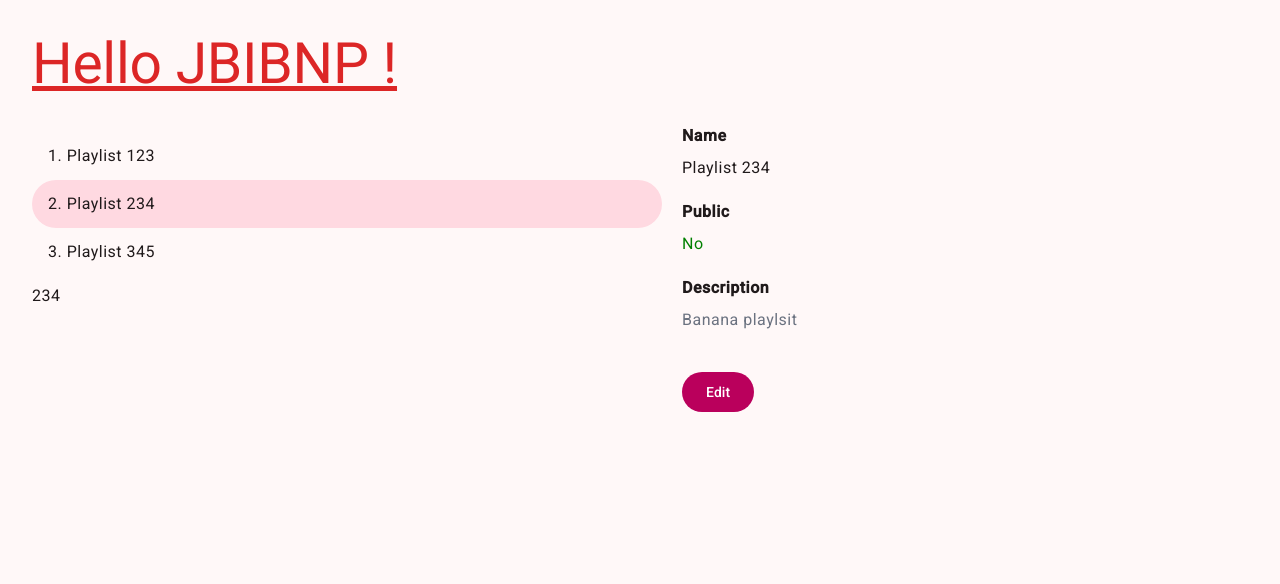
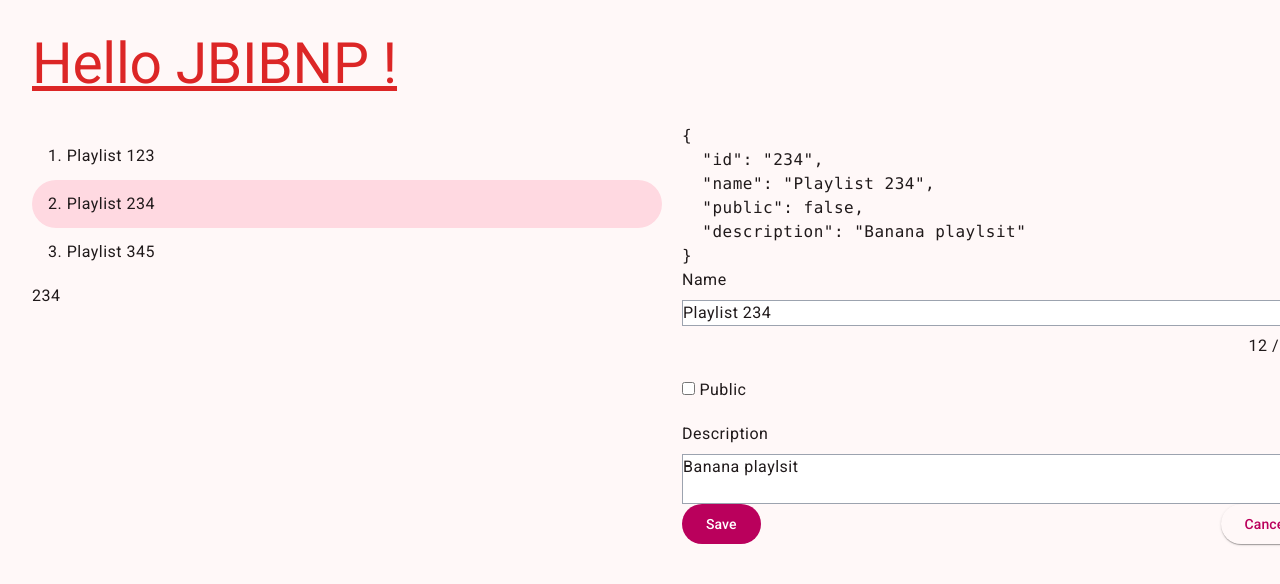
Before and after one commit to ev45ive/jbi-bnp-angular, an Angular app: page /playlists in a window 1280 px wide. Both pictures are taken after a click on the button "Edit". Shown: the top 584 px of the page. Built offline with nearby package versions, Linux system fonts and the light colour scheme.

Commit message:
Input/Output

```diff
--- a/src/app/playlists/components/playlist-details/playlist-details.component.html
+++ b/src/app/playlists/components/playlist-details/playlist-details.component.html
@@ -50,5 +50,5 @@
 </div>
 
 <div class="flex justify-between w-full">
-  <button mat-flat-button (click)="0">Edit</button>
+  <button mat-flat-button (click)="editClick()">Edit</button>
 </div>
--- a/src/app/playlists/components/playlist-details/playlist-details.component.ts
+++ b/src/app/playlists/components/playlist-details/playlist-details.component.ts
@@ -1,4 +1,4 @@
-import { Component, Input } from '@angular/core';
+import { Component, EventEmitter, Input, Output } from '@angular/core';
 import { Playlist } from '../../../core/model/Playlist';
 
 @Component({
@@ -8,9 +8,11 @@ import { Playlist } from '../../../core/model/Playlist';
 })
 export class PlaylistDetailsComponent {
 
-  // @Input('playlist') playlist: Playlist | undefined;
+  @Input({ required: true }) playlist!: Playlist;
 
-  // @Input() playlist!: Playlist ;
+  @Output() edit = new EventEmitter<Playlist['id']>();
 
-  @Input({ required: true }) playlist!: Playlist;
+  editClick(){
+    this.edit.emit(this.playlist.id)
+  }
 }
--- a/src/app/playlists/components/playlist-editor/playlist-editor.component.html
+++ b/src/app/playlists/components/playlist-editor/playlist-editor.component.html
@@ -32,8 +32,7 @@
   </div>
 </div>
 
-
 <div class="flex justify-between w-full">
-  <button mat-raised-button (click)="0">Cancel</button>
-  <button mat-flat-button (click)="0">Save</button>
+  <button mat-flat-button (click)="clickCancel()">Save</button>
+  <button mat-raised-button (click)="submit()">Cancel</button>
 </div>
--- a/src/app/playlists/components/playlist-editor/playlist-editor.component.ts
+++ b/src/app/playlists/components/playlist-editor/playlist-editor.component.ts
@@ -3,7 +3,9 @@ import {
   ChangeDetectorRef,
   Component,
   ElementRef,
+  EventEmitter,
   Input,
+  Output,
 } from '@angular/core';
 import { PlaylistsComponent } from '../../playlists.component';
 import { AppComponent } from '../../../app.component';
@@ -17,4 +19,15 @@ import { Playlist } from '../../../core/model/Playlist';
 })
 export class PlaylistEditorComponent {
   @Input({ required: true }) playlist!: Playlist;
+
+  @Output() cancel = new EventEmitter<void>();
+  @Output() save = new EventEmitter<Playlist>();
+
+  submit() {
+    this.cancel.emit();
+  }
+
+  clickCancel() {
+    this.save.emit(this.playlist);
+  }
 }
--- a/src/app/playlists/playlists.component.html
+++ b/src/app/playlists/playlists.component.html
@@ -8,9 +8,17 @@
   </div>
   <div>
     <ng-container [ngSwitch]="mode">
-      <app-playlist-details *ngSwitchDefault [playlist]="selected" />
-      <app-playlist-editor *ngSwitchCase="'editor'" [playlist]="selected" />
+      <app-playlist-details
+        *ngSwitchDefault
+        [playlist]="selected"
+        (edit)="showEditor()"
+      />
+      <app-playlist-editor
+        *ngSwitchCase="'editor'"
+        [playlist]="selected"
+        (cancel)="showDetails()"
+        (save)="savePlaylist($event)"
+      />
     </ng-container>
-
   </div>
 </div>
```
Also changed, not shown: src/app/playlists/playlists.component.ts (line endings or trailing spaces).
